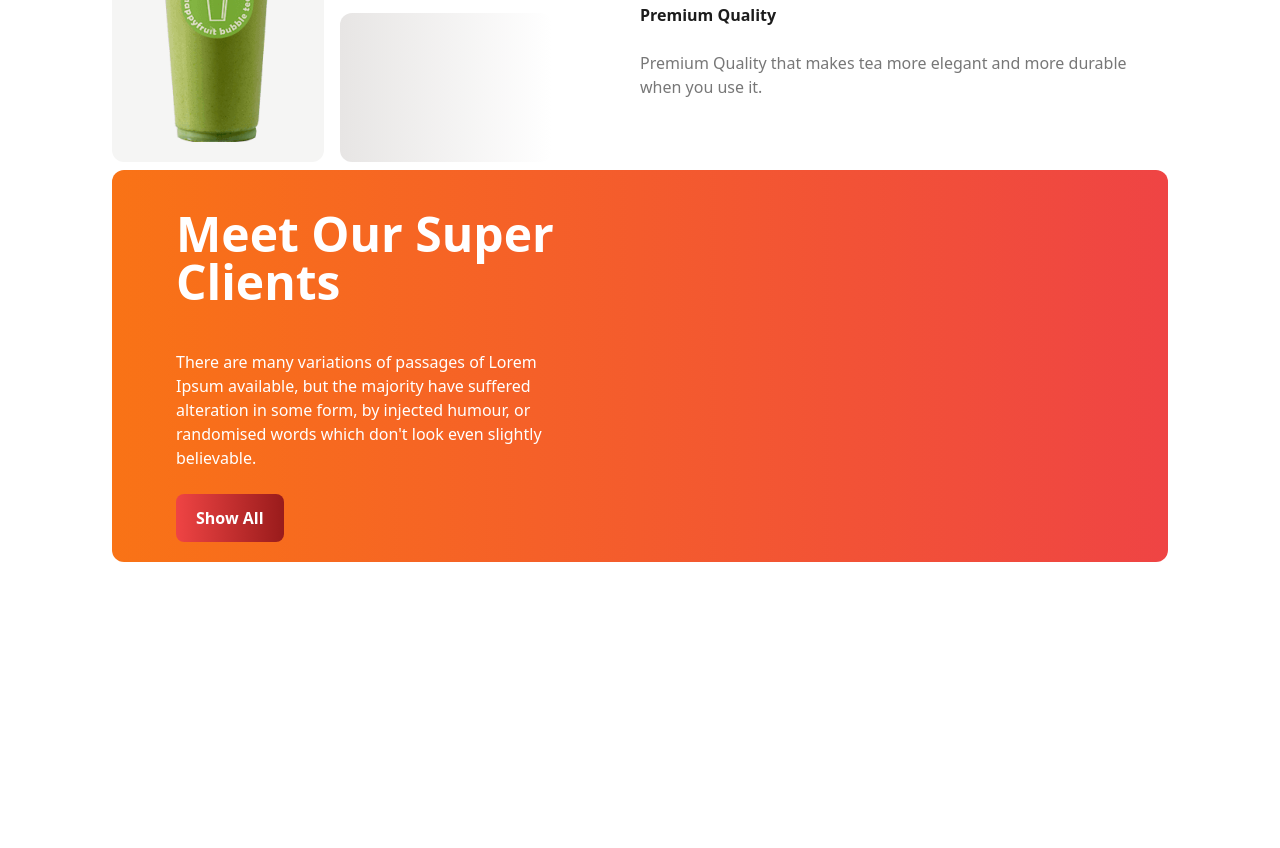
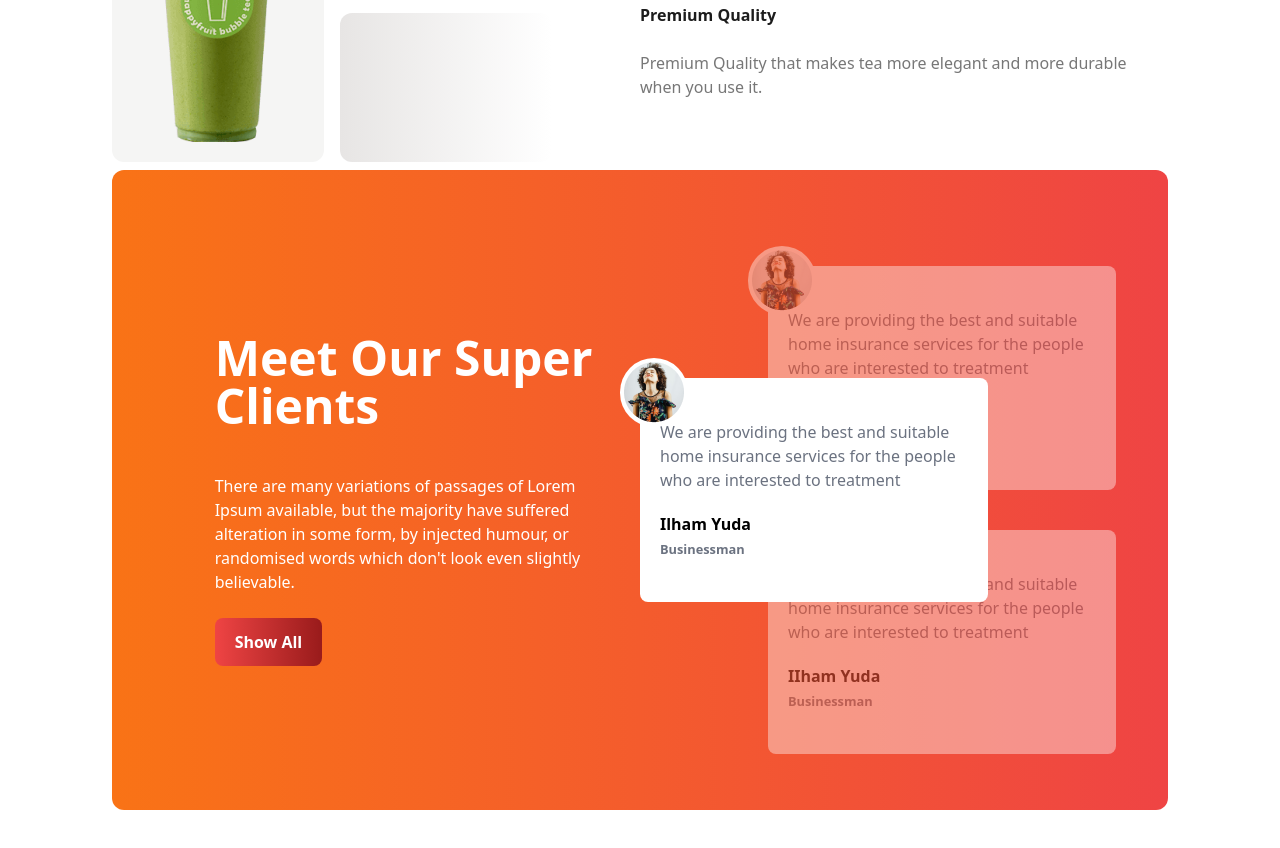
Before and after one commit to shafrinahamed097/tea-house, a website: page index.html in a window 1280 px wide. Shown: the part 1517-2365 px from the top of the page. Before the commit the page ends 2175 px from the top, so only its background shows below. Drawn offline with nearby package versions, Linux system fonts and the light colour scheme.

Commit message:
Create Custmer Review And Relative Positions

```diff
--- a/index.html
+++ b/index.html
@@ -186,11 +186,14 @@
             <div
                 class="bg-gradient-to-r from-orange-500  to-red-500 rounded-xl grid grid-cols-1 md:grid-cols-2 text-white px-7 md:px-16">
                 <!-- Text Section -->
+                <div class="flex justify-center items-center overflow-hidden">
                     <div class="w-5/6">
                         <h1 class="text-5xl font-bold mb-5 mt-10">Meet Our Super Clients</h1>
                         <br>
-                    <p>There are many variations of passages of Lorem Ipsum available, but the majority have suffered
-                        alteration in some form, by injected humour, or randomised words which don't look even slightly
+                        <p>There are many variations of passages of Lorem Ipsum available, but the majority have
+                            suffered
+                            alteration in some form, by injected humour, or randomised words which don't look even
+                            slightly
                             believable. </p>
                         <br>
                         <button
@@ -200,9 +203,65 @@
                         </button>
 
                     </div>
+                </div>
 
                 <!-- Reviews Card Section -->
-                <div></div>
+                <div class="relative py-24">
+                    <!-- Top Card -->
+                    <div
+                        class="relative left-8 md:left-32 opacity-40 h-56 bg-white text-black rounded-lg w-full md:w-3/4 flex items-center px-5">
+                        <!-- Image -->
+                        <div class="absolute -top-5 -left-5 bg-white rounded-full"><img class="p-1"
+                                src="./images/client.png" alt=""></div>
+                        <!-- Text -->
+                        <div>
+                            <p class="text-gray-500 mb-5"> We are providing the best and suitable home insurance
+                                services for
+                                the people who are
+                                interested to treatment</p>
+                            <h1 class="font-bold">IIham Yuda</h1>
+                            <small class="font-bold text-gray-500"> Businessman</small>
+                        </div>
+
+                    </div>
+
+                    <!-- Middle Card -->
+                    <div class="absolute z-10 top-44 md:top-52">
+                        <div class="h-56 w-full md:w-3/4 bg-white text-black rounded-lg flex items-center px-5">
+                            <div class="absolute -top-5 -left-5 bg-white rounded-full">
+                                <img class="p-1" src="./images/client.png" alt="" />
+                            </div>
+                            <div>
+                                <p class="text-gray-500 mb-5">
+                                    We are providing the best and suitable home insurance
+                                    services for the people who are interested to treatment
+                                </p>
+                                <h1 class="font-bold">Ilham Yuda</h1>
+                                <small class="font-bold text-gray-500">Businessman</small>
+                            </div>
+                        </div>
+                    </div>
+
+
+
+                    <!-- Bottom Card -->
+                    <div
+                        class="relative left-8 md:left-32 opacity-40 top-10 h-56 bg-white text-black rounded-lg w-full md:w-3/4 flex items-center px-5">
+                        <!-- Image -->
+                        <div class="absolute -top-5 -left-5 bg-white rounded-full"><img class="p-1"
+                                src="./images/client.png" alt=""></div>
+                        <!-- Text -->
+                        <div>
+                            <p class="text-gray-500 mb-5"> We are providing the best and suitable home insurance
+                                services for
+                                the people who are
+                                interested to treatment</p>
+                            <h1 class="font-bold">IIham Yuda</h1>
+                            <small class="font-bold text-gray-500"> Businessman</small>
+                        </div>
+
+                    </div>
+                </div>
 
             </div>
 
```
Lines whose indentation alone changed are shown as unchanged.
